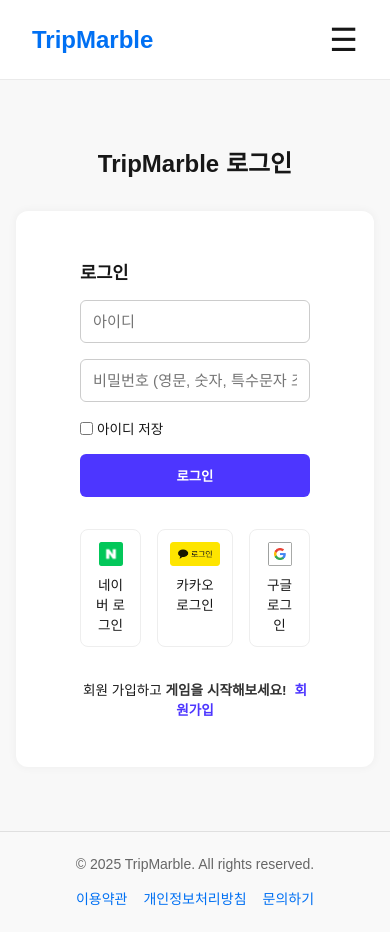
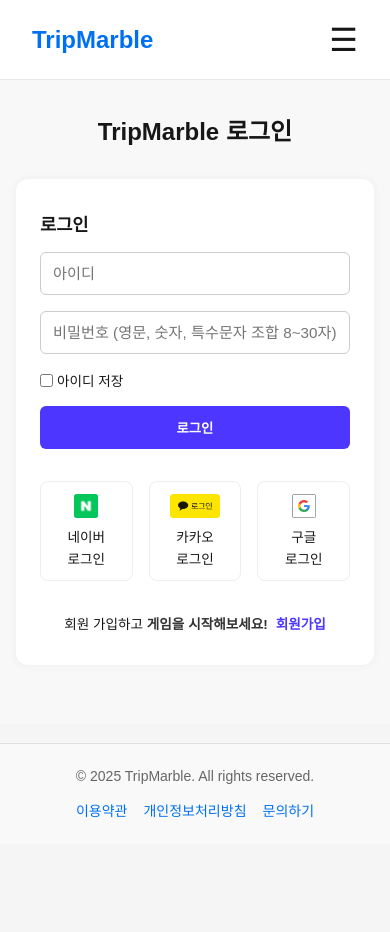
Before and after one commit to 8llow8llowMe/tripmarble, a Next.js app in the folder frontend/web/: page /game in a window 390 px wide. After the commit the page ends 844 px from the top, so only its background shows below. Built offline with nearby package versions, Linux system fonts and the light colour scheme.

Commit message:
[FE/web] fix: login 반응형 수정

```diff
--- a/frontend/web/src/app/[category]/(user)/Login.module.scss
+++ b/frontend/web/src/app/[category]/(user)/Login.module.scss
@@ -83,6 +83,23 @@
   margin-top: 2rem;
   gap: 1rem;
 }
+.socialWord {
+  display: flex;
+  justify-content: space-between;
+  gap: 2px;
+}
+
+@media (max-width: 540px) {
+  .loginWrapper {
+    padding: 2rem 1rem;
+  }
+  .card {
+    padding: 2rem 1.5rem;
+  }
+  .socialWord {
+    flex-direction: column;
+  }
+}
 
 .socialItem {
   flex: 1;
--- a/frontend/web/src/app/[category]/(user)/page.tsx
+++ b/frontend/web/src/app/[category]/(user)/page.tsx
@@ -34,15 +34,24 @@ export default function LoginPage() {
         <div className={styles.socialLogin}>
           <div className={styles.socialItem}>
             <Image src={naver} alt="naver" width={24} height={24} />
-            <span>네이버 로그인</span>
+            <div className={styles.socialWord}>
+              <a>네이버</a>
+              <a>로그인</a>
+            </div>
           </div>
           <div className={styles.socialItem}>
             <Image src={kakao} alt="kakao" width={50} height={24} />
-            <span>카카오 로그인</span>
+            <div className={styles.socialWord}>
+              <a>카카오</a>
+              <a>로그인</a>
+            </div>
           </div>
           <div className={styles.socialItem}>
             <Image src={google} alt="google" width={24} height={24} />
-            <span>구글 로그인</span>
+            <div className={styles.socialWord}>
+              <a>구글</a>
+              <a>로그인</a>
+            </div>
           </div>
         </div>
         <div className={styles.footer}>
```
